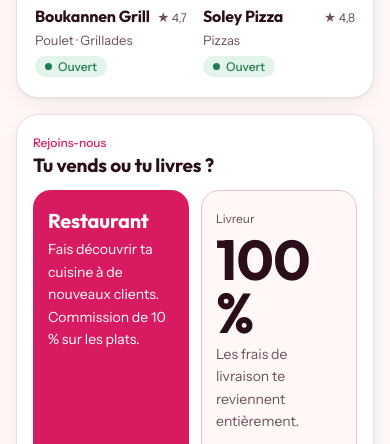
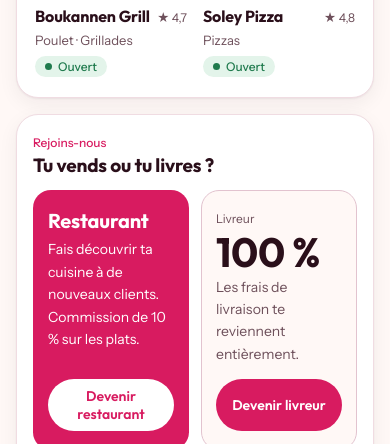
Before and after one commit to mokova-officiel/mokova, a plain HTML site: page index.html in a window 390 px wide. Shown: the part 1092-1536 px from the top of the page. Drawn offline with Linux system fonts and the light colour scheme.

Commit message:
MOKOVA: 100 % livreur sur une ligne

```diff
--- a/index.html
+++ b/index.html
@@ -103,7 +103,7 @@ section{scroll-margin-top:72px}
 .jc p{flex:1;font-size:14px;margin-bottom:14px}
 .jc h3{font-size:20px;margin-bottom:6px}
 .jc .btn{margin-top:auto;min-height:52px;padding:0 12px;font-size:14px;line-height:1.3;transition:background-color .6s ease,color .6s ease}
-.jc .big{font-size:56px;line-height:.95;display:block;margin:4px 0}
+.jc .big{font-size:clamp(32px,10.5vw,56px);line-height:.95;display:block;margin:4px 0;white-space:nowrap}
 .jc.r{background:var(--bg);border:1px solid var(--lineb);color:var(--tx)}
 .jc.r p{color:var(--tx2)}
 .jc.l{background:var(--g);color:#fff;border:1px solid transparent}
```
